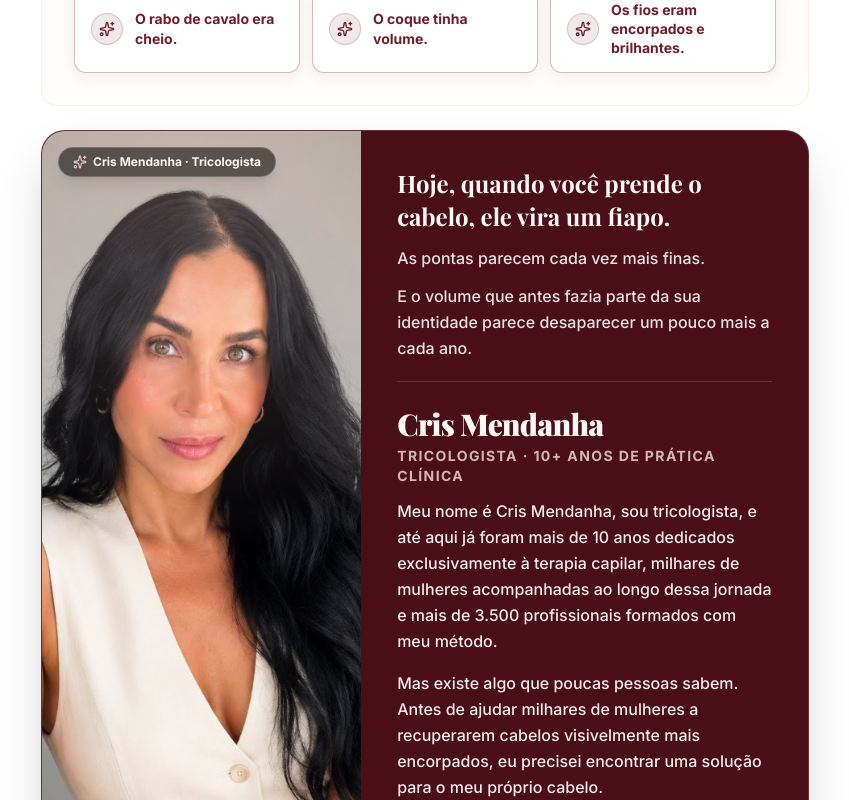
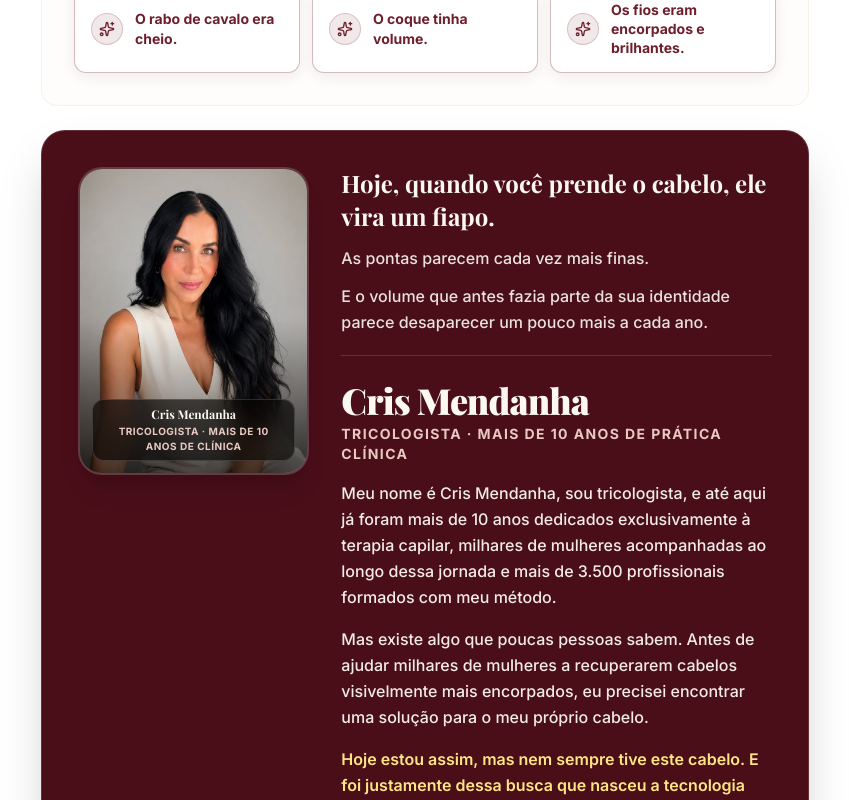
Before and after one commit to DellsantosXD/lp-proteina-do-trigo-A, a React (Vite) app: page / in a window 1280 px wide. Shown: the part 1740-2540 px from the top of the page, without its empty margins (215-1064 px from the left). Built offline with nearby package versions, Linux system fonts and the light colour scheme; a web font is replaced by a local one.

Commit message:
style: frame smaller portrait photo on left with rounded corners, position texts on right, enlarge Cris Mendanha title, remove icon, and replace + with MAIS DE

```diff
--- a/src/App.tsx
+++ b/src/App.tsx
@@ -207,43 +207,35 @@ export default function App() {
               </div>
             </motion.div>
 
-            {/* Card Unificado com Foto da Expert Cris Mendanha */}
+            {/* Card Unificado com Foto Framed da Expert Cris Mendanha */}
             <motion.div
               initial={{ opacity: 0, y: 15 }}
               whileInView={{ opacity: 1, y: 0 }}
               viewport={{ once: true }}
               transition={{ duration: 0.5, delay: 0.1 }}
-              className="bg-[#4A0E19] text-cream rounded-3xl overflow-hidden shadow-2xl border border-cream/15 flex flex-col md:flex-row items-stretch"
+              className="bg-[#4A0E19] text-cream rounded-3xl p-6 sm:p-9 shadow-2xl border border-cream/15 flex flex-col lg:flex-row items-center lg:items-start gap-8"
             >
-              {/* Coluna da Foto da Expert Cris Mendanha com Animação Premium */}
-              <div className="md:w-5/12 relative bg-[#3D0A14] flex items-center justify-center min-h-[340px] sm:min-h-[440px] shrink-0 overflow-hidden group">
-                {/* Ambient Shimmer Glow */}
-                <div className="absolute inset-0 bg-radial-[circle_at_50%_0%] from-rose/30 via-transparent to-transparent pointer-events-none z-10" />
-
-                {/* Floating Glassmorphism Badge Desktop */}
-                <div className="absolute top-4 left-4 z-20 hidden md:inline-flex items-center gap-1.5 rounded-full bg-black/55 backdrop-blur-md px-3.5 py-1.5 text-xs font-sans font-bold text-cream border border-white/20 shadow-lg transition-transform duration-500 group-hover:scale-105">
-                  <Sparkles className="w-3.5 h-3.5 text-rose shrink-0" />
-                  <span>Cris Mendanha · Tricologista</span>
-                </div>
-
-                <img
-                  src="/images/cris-mendanha-portrait.jpg"
-                  alt="Cris Mendanha - Tricologista & Especialista Capilar"
-                  className="w-full h-full object-cover object-top transition-transform duration-700 ease-out group-hover:scale-105"
-                />
-
-                <div className="absolute inset-0 bg-gradient-to-t from-[#4A0E19] via-transparent to-transparent md:hidden" />
-                <div className="absolute bottom-4 left-4 right-4 md:hidden bg-black/65 backdrop-blur-md px-4 py-2.5 rounded-2xl text-center border border-white/15 shadow-xl z-20">
-                  <span className="font-serif text-sm font-bold text-cream block">Cris Mendanha</span>
-                  <span className="text-[11px] font-sans font-bold text-rose uppercase tracking-wider block mt-0.5">Tricologista · 10+ Anos de Clínica</span>
+              {/* Moldura da Foto da Expert no lado esquerdo com bordas arredondadas elegantes */}
+              <div className="w-full lg:w-4/12 max-w-[280px] lg:max-w-none shrink-0">
+                <div className="relative rounded-2xl sm:rounded-3xl overflow-hidden border-2 border-white/20 shadow-xl group bg-[#3D0A14] aspect-[3/4]">
+                  <img
+                    src="/images/cris-mendanha-portrait.jpg"
+                    alt="Cris Mendanha - Tricologista"
+                    className="w-full h-full object-cover object-top transition-transform duration-700 ease-out group-hover:scale-105"
+                  />
+                  <div className="absolute inset-0 bg-gradient-to-t from-black/70 via-transparent to-transparent" />
+                  <div className="absolute bottom-3 left-3 right-3 bg-black/60 backdrop-blur-md px-3 py-1.5 rounded-xl text-center border border-white/15">
+                    <span className="font-serif text-xs font-bold text-cream block">Cris Mendanha</span>
+                    <span className="text-[10px] font-sans font-bold text-rose uppercase tracking-wider block mt-0.5">Tricologista · Mais de 10 Anos de Clínica</span>
+                  </div>
                 </div>
               </div>
 
-              {/* Coluna dos Textos da Expert */}
-              <div className="md:w-7/12 p-6 sm:p-9 flex flex-col justify-between text-left space-y-6">
+              {/* Coluna dos Textos da Expert no lado direito */}
+              <div className="w-full lg:w-8/12 text-left space-y-6 flex flex-col justify-between">
                 {/* Parte 1: A Identificação */}
                 <div className="space-y-3 pb-5 border-b border-cream/15">
-                  <p className="text-lg sm:text-2xl font-serif font-bold text-cream leading-snug">
+                  <p className="text-xl sm:text-2xl font-serif font-bold text-cream leading-snug">
                     Hoje, quando você prende o cabelo, ele vira um fiapo.
                   </p>
                   <p className="text-sm sm:text-base text-cream/90 font-medium leading-relaxed">
@@ -254,14 +246,14 @@ export default function App() {
                   </p>
                 </div>
 
-                {/* Parte 2: Apresentação, Revelação e a Foto */}
+                {/* Parte 2: Nome Maior como Título e Subtítulo sem ícone */}
                 <div className="space-y-4">
-                  <div className="hidden md:block mb-3">
-                    <h3 className="font-serif text-2xl sm:text-3xl font-black text-cream tracking-tight">
+                  <div>
+                    <h3 className="font-serif text-3xl sm:text-4xl font-black text-cream tracking-tight">
                       Cris Mendanha
                     </h3>
-                    <span className="text-xs sm:text-sm font-sans font-bold text-rose/90 uppercase tracking-widest block mt-1">
-                      TRICOLOGISTA · 10+ ANOS DE PRÁTICA CLÍNICA
+                    <span className="text-xs sm:text-sm font-sans font-bold text-rose uppercase tracking-widest block mt-1">
+                      TRICOLOGISTA · MAIS DE 10 ANOS DE PRÁTICA CLÍNICA
                     </span>
                   </div>
 
```
